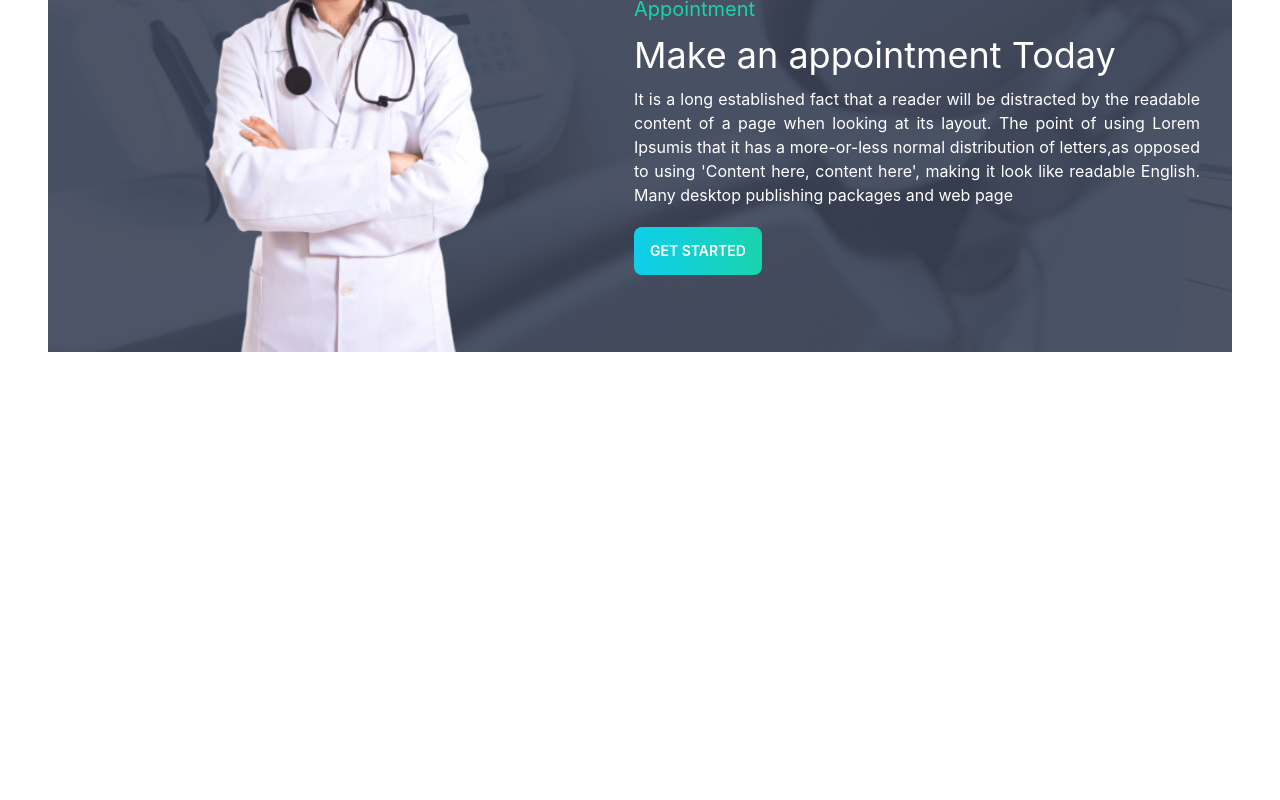
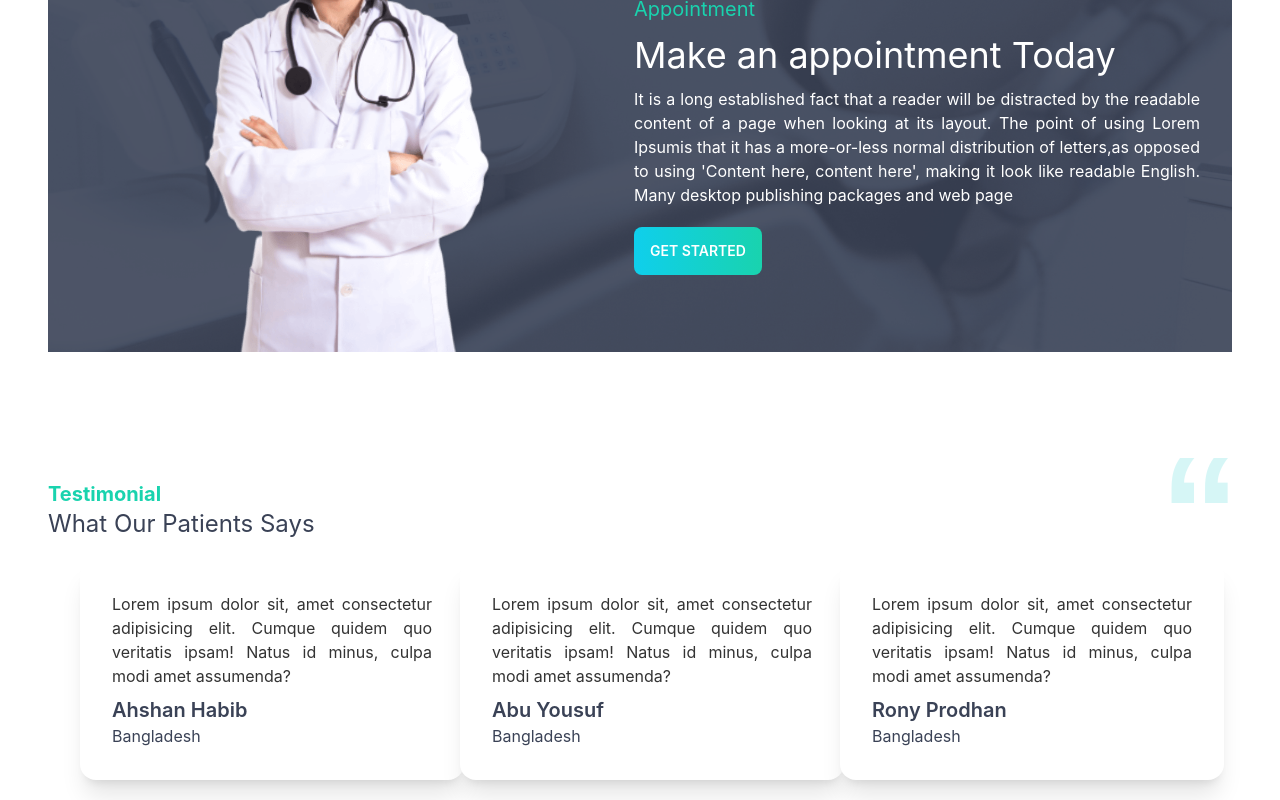
Before and after one commit to AhshanHabib26/doctors-portal-client, a React (Create React App) app: page / in a window 1280 px wide. Shown: the part 2573-3373 px from the top of the page. Before the commit the page ends 2989 px from the top, so only its background shows below. Built offline with nearby package versions, Linux system fonts and the light colour scheme.

Commit message:
Testimonial Section Added

```diff
--- a/src/Component/Pages/Home/Home.js
+++ b/src/Component/Pages/Home/Home.js
@@ -4,6 +4,7 @@ import Banner from './Banner/Banner';
 import Care from './Care';
 import Info from './Info';
 import Service from './Service';
+import Testimonial from './Testimonial/Testimonial';
 
 
 
@@ -15,6 +16,7 @@ const Home = () => {
            <Service/>
            <Care/>
            <Appointment/>
+           <Testimonial/>
         </div>
     );
 };
--- /dev/null
+++ b/src/Component/Pages/Home/Testimonial/Testimonial.css
@@ -0,0 +1,6 @@
+.main_container{
+    display: flex;
+    align-items: center;
+    justify-content: space-between;
+
+}
--- /dev/null
+++ b/src/Component/Pages/Home/Testimonial/Testimonial.js
@@ -0,0 +1,52 @@
+import React from "react";
+import './Testimonial.css'
+import Quotes from '../../../../assets/icons/quote.svg'
+
+const Testimonial = () => {
+  return (
+    <div>
+      <div className="main_container">
+        <div className="title_container">
+        <h1 className=" text-secondary text-xl font-bold mt-16">Testimonial</h1>
+        <h2 className=" text-accent text-2xl">What Our Patients Says</h2>
+        </div>
+        <div className="image_container w-16 ">
+            <img src={Quotes} alt="" />
+        </div>
+      </div>
+      <div className="testimonial_container p-0 lg:px-8 my-5">
+        <div className=" grid grid-cols-1 lg:grid-cols-3 gap-5">
+          <div class="card w-96 bg-base-100 shadow-xl">
+            <div class="card-body">
+              <p className=" text-justify">Lorem ipsum dolor sit, amet consectetur adipisicing elit. Cumque quidem quo veritatis ipsam! Natus id minus, culpa modi amet assumenda?</p>
+              <div class="card-actions flex flex-col justify-start">
+              <h2 class="card-title text-accent">Ahshan Habib</h2>
+              <p className="text-accent text-md mt-[-8px]">Bangladesh</p>
+              </div>
+            </div>
+          </div>
+          <div class="card w-96 bg-base-100 shadow-xl">
+            <div class="card-body">
+              <p className=" text-justify">Lorem ipsum dolor sit, amet consectetur adipisicing elit. Cumque quidem quo veritatis ipsam! Natus id minus, culpa modi amet assumenda?</p>
+              <div class="card-actions flex flex-col justify-start">
+              <h2 class="card-title text-accent">Abu Yousuf</h2>
+              <p className="text-accent text-md mt-[-8px]">Bangladesh</p>
+              </div>
+            </div>
+          </div>
+          <div class="card w-96 bg-base-100 shadow-xl">
+            <div class="card-body">
+              <p className=" text-justify">Lorem ipsum dolor sit, amet consectetur adipisicing elit. Cumque quidem quo veritatis ipsam! Natus id minus, culpa modi amet assumenda?</p>
+              <div class="card-actions flex flex-col justify-start">
+              <h2 class="card-title text-accent">Rony Prodhan</h2>
+              <p className="text-accent text-md mt-[-8px]">Bangladesh</p>
+              </div>
+            </div>
+          </div>
+        </div>
+      </div>
+    </div>
+  );
+};
+
+export default Testimonial;
```
